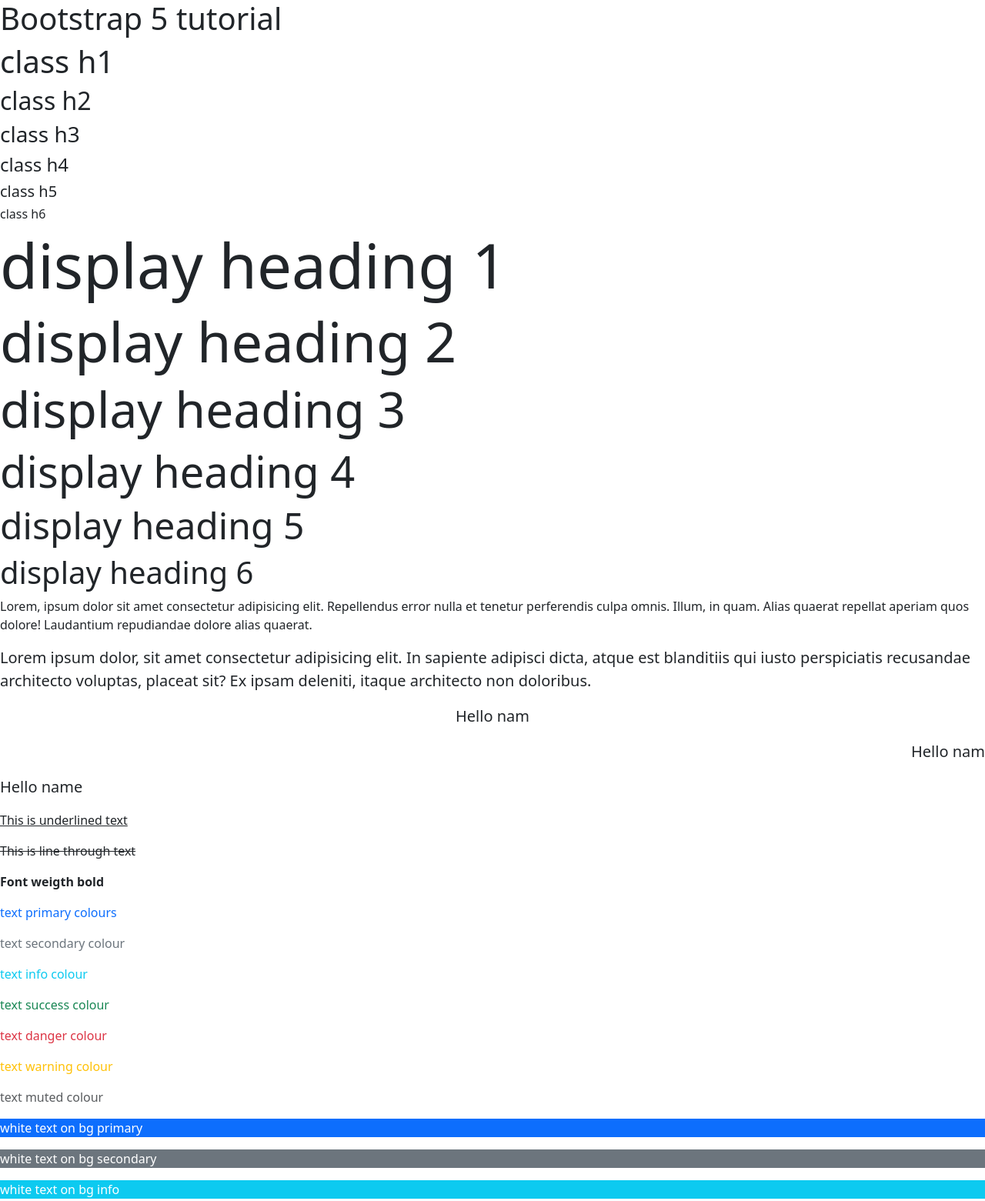
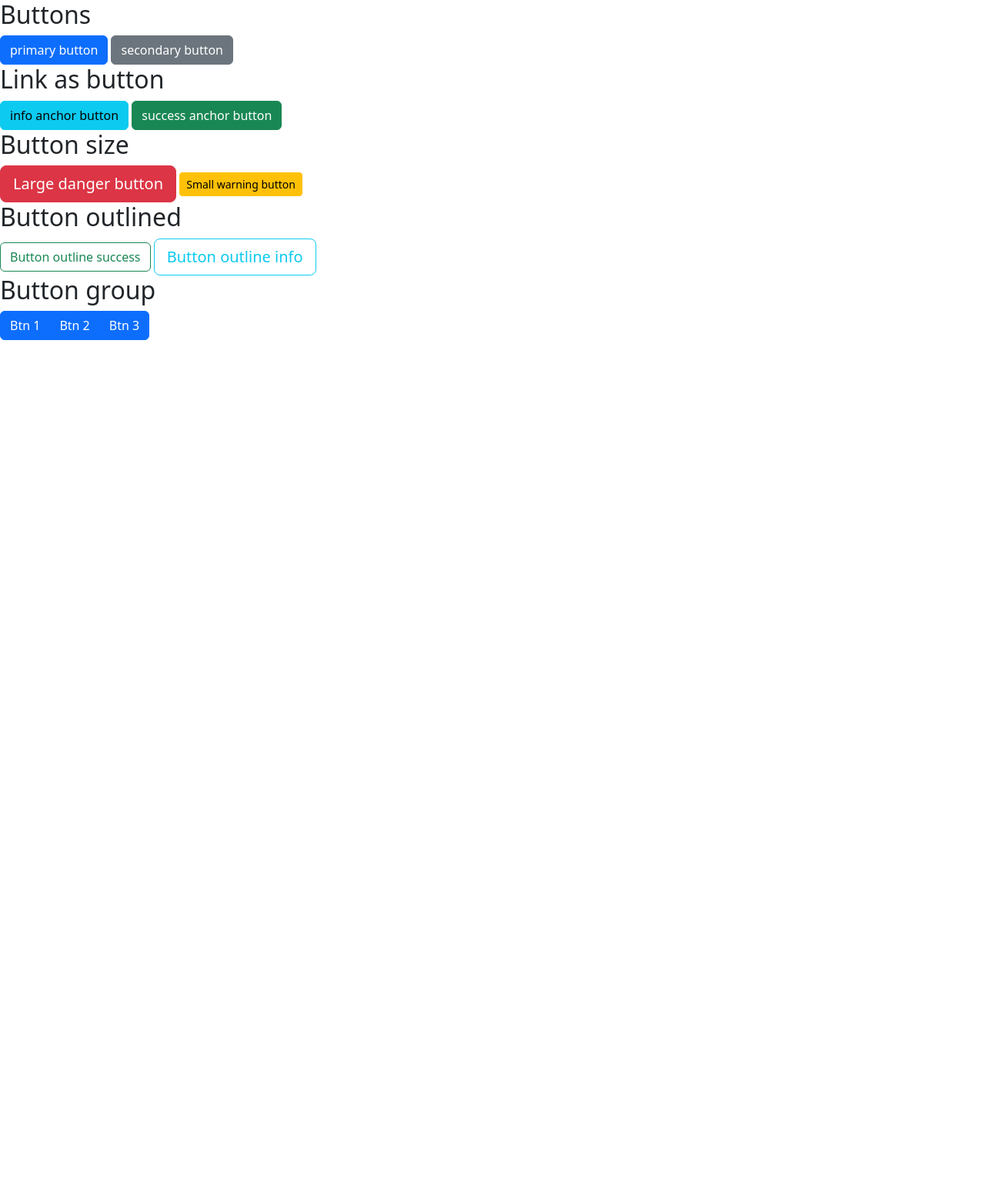
Before and after one commit to phungnam123/bootstrap5-tutorial, a plain HTML site: page index.html in a window 1280 px wide. Shown: the top 1561 px of the page at 77% size. After the commit the page ends 800 px from the top, so only its background shows below. Drawn offline with nearby package versions, Linux system fonts and the light colour scheme.

Commit message:
button bs5

```diff
--- a/index.html
+++ b/index.html
@@ -12,61 +12,34 @@
     <title>The book</title>
   </head>
   <body>
-    <h1>Bootstrap 5 tutorial</h1>
-    <!-- heading tags -->
-    <h2 class="h1">class h1</h2>
-    <h2 class="h2">class h2</h2>
-    <h2 class="h3">class h3</h2>
-    <h2 class="h4">class h4</h2>
-    <h2 class="h5">class h5</h2>
-    <h2 class="h6">class h6</h2>
-    <!-- display heading -->
-    <h1 class="display-1">display heading 1</h1>
-    <h1 class="display-2">display heading 2</h1>
-    <h1 class="display-3">display heading 3</h1>
-    <h1 class="display-4">display heading 4</h1>
-    <h1 class="display-5">display heading 5</h1>
-    <h1 class="display-6">display heading 6</h1>
-    <!-- lead text & aligment -->
-    <p>
-      Lorem, ipsum dolor sit amet consectetur adipisicing elit. Repellendus
-      error nulla et tenetur perferendis culpa omnis. Illum, in quam. Alias
-      quaerat repellat aperiam quos dolore! Laudantium repudiandae dolore alias
-      quaerat.
-    </p>
-    <p class="lead">
-      Lorem ipsum dolor, sit amet consectetur adipisicing elit. In sapiente
-      adipisci dicta, atque est blanditiis qui iusto perspiciatis recusandae
-      architecto voluptas, placeat sit? Ex ipsam deleniti, itaque architecto non
-      doloribus.
-    </p>
-    <p class="lead text-center">Hello nam</p>
-    <p class="lead text-end">Hello nam</p>
-    <p class="lead">Hello name</p>
+    <!-- basic buttons -->
+    <h2>Buttons</h2>
 
-    <!-- text decoration & font-weight -->
-    <p class="text-decoration-underline">This is underlined text</p>
-    <p class="text-decoration-line-through">This is line through text</p>
-    <p class="fw-bold">Font weigth bold</p>
-    <!-- <a href="" class="text-decoration-none">decoration none</a> -->
+    <button class="btn btn-primary">primary button</button>
+    <button class="btn btn-secondary">secondary button</button>
+    <!-- Link anchor button -->
+    <h2>Link as button</h2>
 
-    <!-- text colours -->
-    <p class="text-primary">text primary colours</p>
-    <p class="text-secondary">text secondary colour</p>
-    <p class="text-info">text info colour</p>
-    <p class="text-success">text success colour</p>
-    <p class="text-danger">text danger colour</p>
-    <p class="text-warning">text warning colour</p>
-    <p class="text-muted">text muted colour</p>
+    <a href="" class="btn btn-info">info anchor button</a>
+    <a href="" class="btn btn-success">success anchor button</a>
+    <!-- button size -->
+    <h2>Button size</h2>
 
-    <!-- bg-colours -->
-    <p class="text-white bg-primary">white text on bg primary</p>
-    <p class="text-white bg-secondary">white text on bg secondary</p>
-    <p class="text-white bg-info">white text on bg info</p>
-    <p class="text-white bg-success">white text on bg success</p>
-    <p class="text-white bg-danger">white text on bg danger</p>
-    <p class="text-white bg-warning">white text on bg warning</p>
-    <p class="text-white bg-muted">white text on bg muted</p>
+    <button class="btn btn-lg btn-danger">Large danger button</button>
+    <button class="btn btn-sm btn-warning">Small warning button</button>
+
+    <!-- button outlined -->
+    <h2>Button outlined</h2>
+
+    <button class="btn btn-outline-success">Button outline success</button>
+    <button class="btn btn-outline-info btn-lg">Button outline info</button>
+    <!-- button group -->
+    <h2>Button group</h2>
+    <div class="btn-group">
+      <a href="" class="btn btn-primary">Btn 1</a>
+      <a href="" class="btn btn-primary">Btn 2</a>
+      <a href="" class="btn btn-primary">Btn 3</a>
+    </div>
     <!-- BOOTSTRAP JS -->
     <script
       src="https://cdn.jsdelivr.net/npm/bootstrap@5.3.3/dist/js/bootstrap.bundle.min.js"
```
